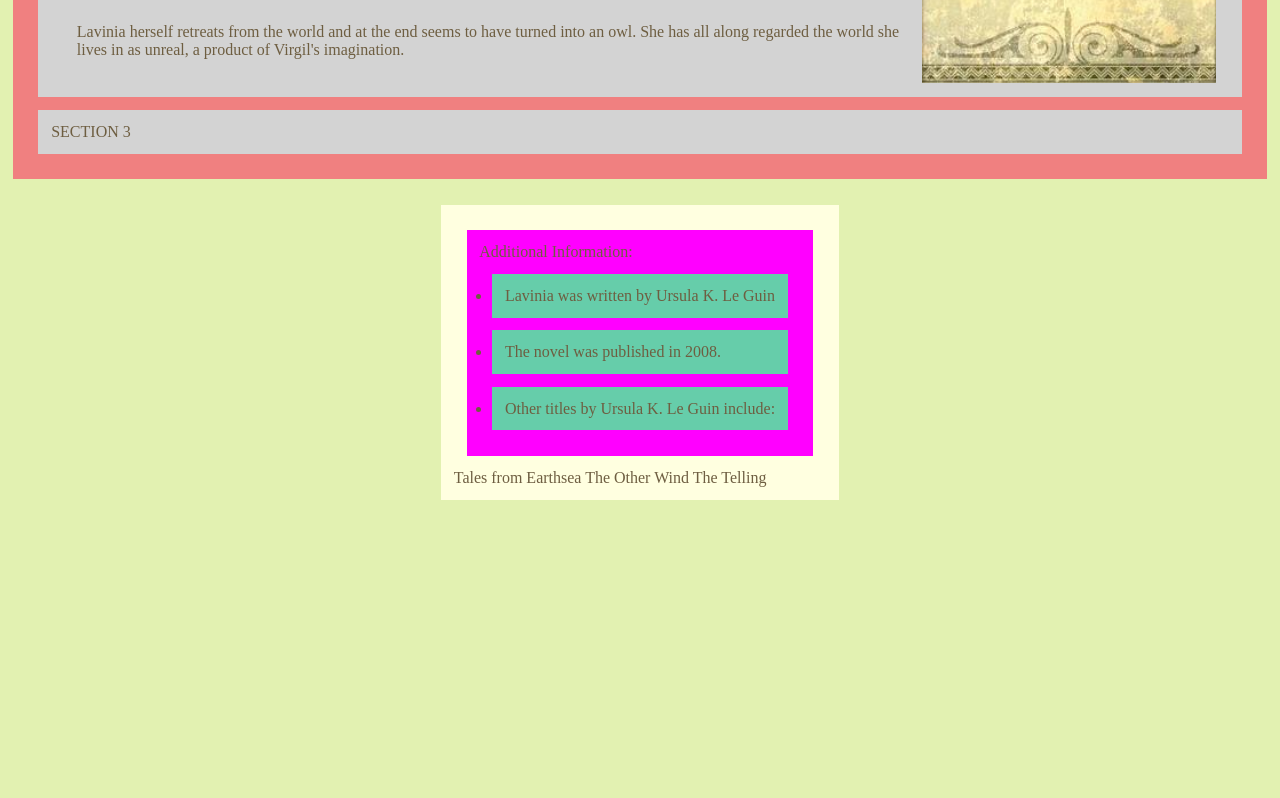
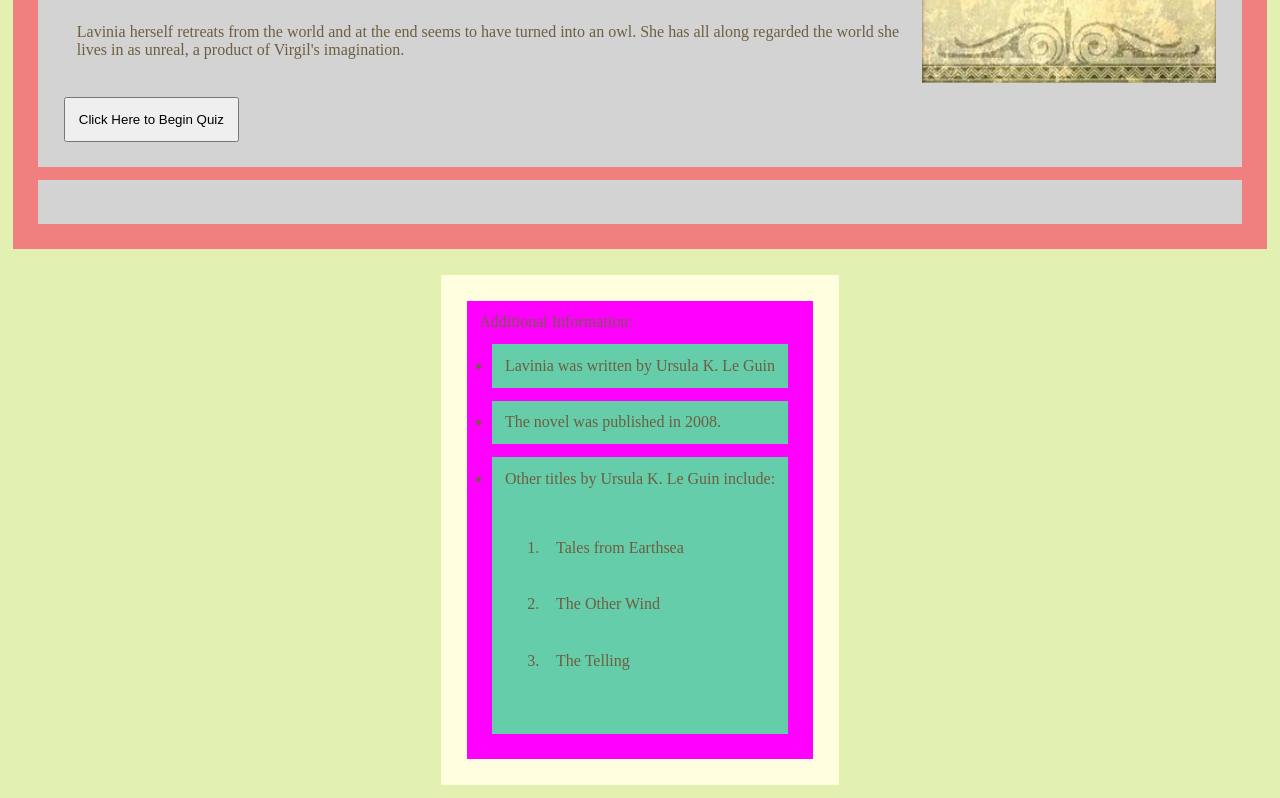
Before and after one commit to franco-ortega/ts-01-quiz-page, a website: page index.html in a window 1280 px wide. Shown: the part 680-1478 px from the top of the page. Before the commit the page ends 1192 px from the top, so only its background shows below. Drawn offline with Linux system fonts and the light colour scheme.

Commit message:
place additional book titles in ordered list

```diff
--- a/index.html
+++ b/index.html
@@ -37,9 +37,10 @@
             <p>
                 Lavinia herself retreats from the world and at the end seems to have turned into an owl. She has all along regarded the world she lives in as unreal, a product of Virgil's imagination.
             </p>
+            <button>Click Here to Begin Quiz</button>
         </section>
-        <section>
-            SECTION 3
+        <section id="results-section">
+            <span id="results"></span>
         </section>
     </main>
 
@@ -54,13 +55,14 @@
             </li>
             <li>
                 Other titles by Ursula K. Le Guin include:
+                <ol>
+                    <li>Tales from Earthsea</li>
+                    <li>The Other Wind</li>
+                    <li>The Telling</li>
+                </ol>
             </li>
 
         </ul>
-
-Tales from Earthsea
-The Other Wind
-The Telling
     </footer>
 
 </body>
--- a/style.css
+++ b/style.css
@@ -19,7 +19,7 @@ body, header, aside {
     align-items: center;
 }
 
-header, aside, span, main, section, p, footer, ul, li {
+header, aside, span, main, section, p, button, footer, ul, ol, li {
     margin: 1vw;
     padding: 1vw;
 }
```
